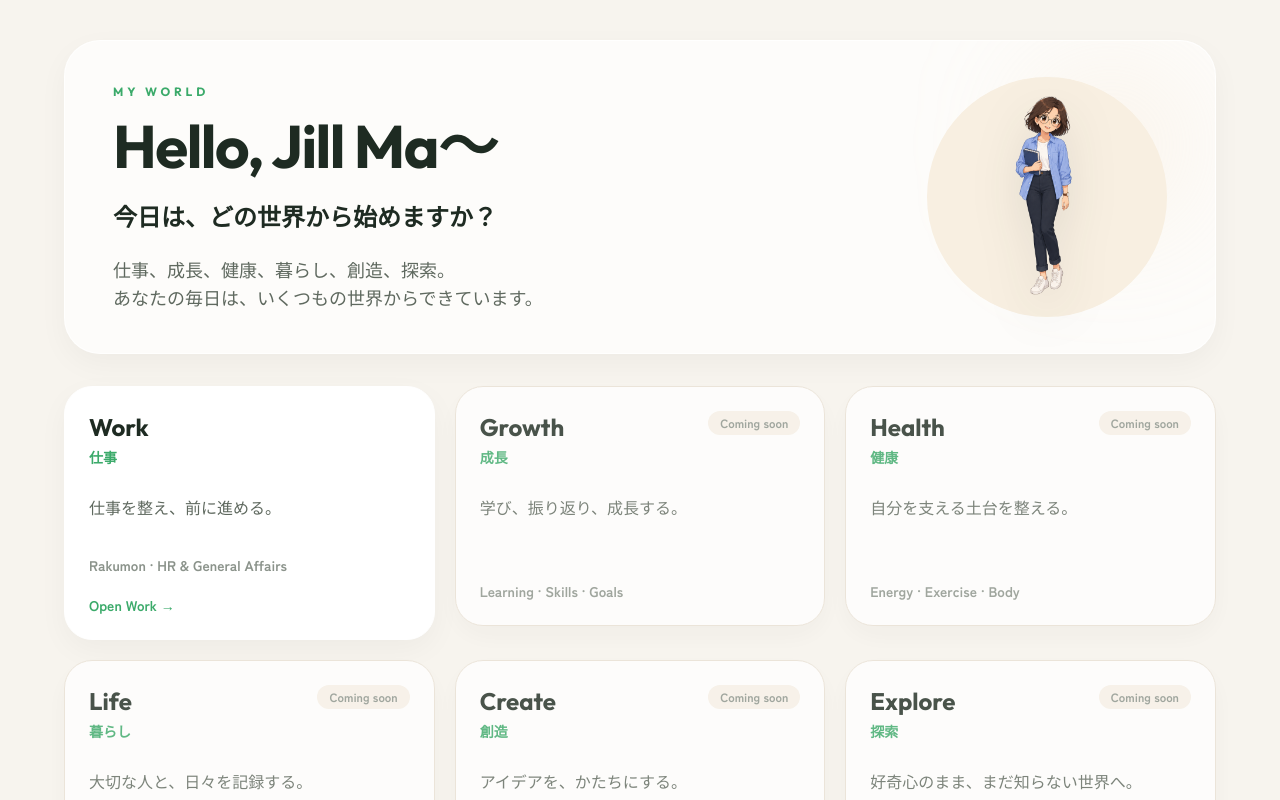
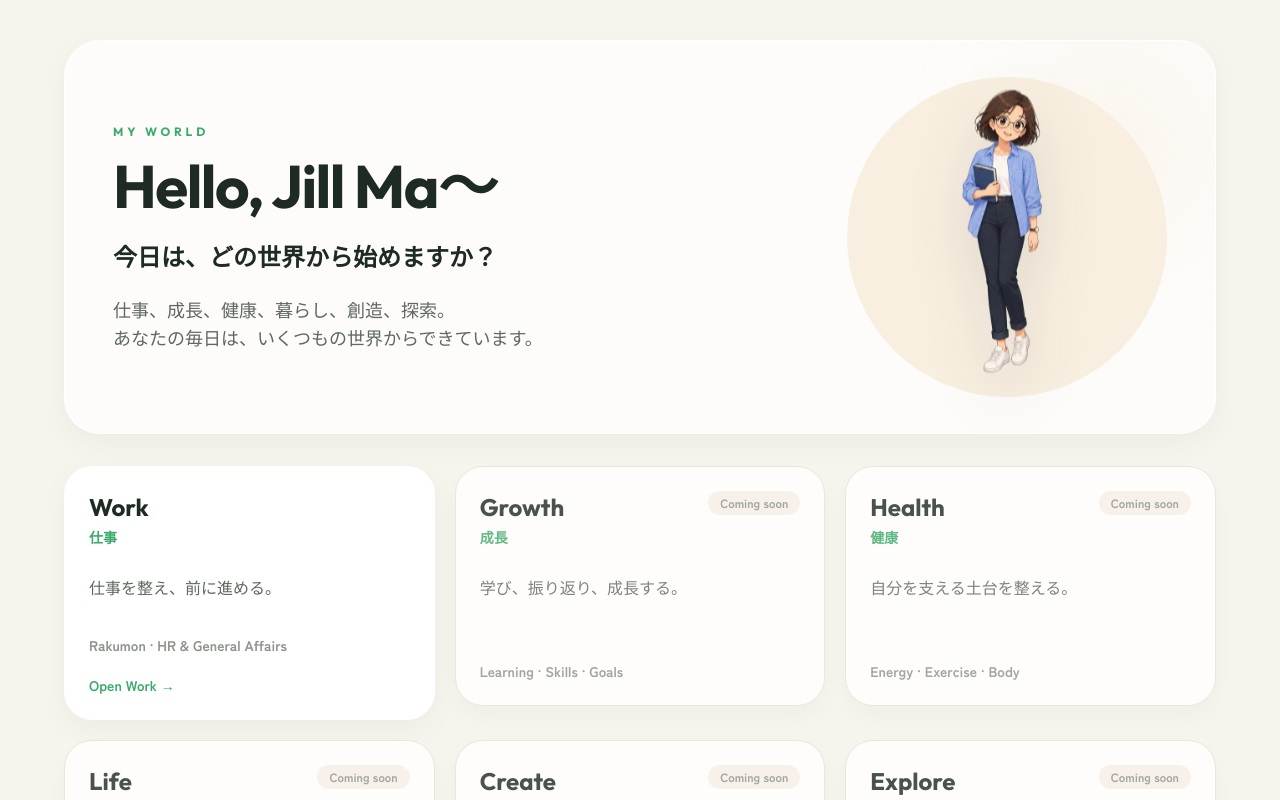
Before and after one commit to jillma215-boop/meeting-workspace, a Next.js app: page /my-world in a window 1280 px wide. Shown: the top 800 px of the page. Built offline with nearby package versions, Linux system fonts and the light colour scheme.

Commit message:
Add subtle animated Digital Jill hero companion

```diff
--- a/app/globals.css
+++ b/app/globals.css
@@ -103,3 +103,20 @@ textarea, input, select { outline: none; }
 @media (prefers-reduced-motion: reduce) {
   .mori-assistant__image { animation: none !important; }
 }
+
+.digital-jill {
+  background: transparent;
+  border: 0;
+  animation: digital-jill-breathe 3.5s ease-in-out infinite;
+  transition: transform 200ms ease;
+}
+.digital-jill:hover {
+  transform: scale(1.02);
+}
+@keyframes digital-jill-breathe {
+  0%, 100% { translate: 0 0; }
+  50% { translate: 0 -4px; }
+}
+@media (prefers-reduced-motion: reduce) {
+  .digital-jill { animation: none !important; }
+}
--- a/app/my-world/page.tsx
+++ b/app/my-world/page.tsx
@@ -53,7 +53,7 @@ export default function MyWorldPage() {
       <div className="mx-auto max-w-6xl">
         <section className="relative overflow-hidden rounded-[36px] border border-white/80 bg-white/70 px-6 py-9 shadow-premium md:px-10 lg:px-12">
           <div className="pointer-events-none absolute right-8 top-8 h-36 w-36 rounded-full bg-[#F1D8B6]/30 blur-3xl" />
-          <div className="relative grid items-center gap-8 lg:grid-cols-[minmax(0,1fr)_16rem]">
+          <div className="relative grid items-center gap-8 lg:grid-cols-[minmax(0,1fr)_22rem]">
             <div className="max-w-3xl">
               <p className="font-outfit text-xs font-bold uppercase tracking-[0.32em] text-rakumon-green">My World</p>
               <h1 className="mt-4 font-outfit text-5xl font-bold tracking-tight md:text-6xl">Hello, Jill Ma～</h1>
@@ -63,8 +63,15 @@ export default function MyWorldPage() {
               </p>
             </div>
             <div className="flex justify-center lg:justify-end">
-              <div className="relative grid h-52 w-52 place-items-center rounded-full bg-[#F8EFE1] md:h-60 md:w-60">
-                <Image src="/jill/jill-idle.png" alt="Digital Jill" width={234} height={234} priority className="h-52 w-52 object-contain drop-shadow-[0_18px_24px_rgba(30,43,34,0.10)] md:h-56 md:w-56" />
+              <div className="relative grid h-64 w-64 place-items-center rounded-full bg-[#F8EFE1] md:h-80 md:w-80">
+                <Image
+                  src="/jill/jill-idle.png"
+                  alt="Digital Jill"
+                  width={320}
+                  height={320}
+                  priority
+                  className="digital-jill h-60 w-60 object-contain drop-shadow-[0_22px_30px_rgba(30,43,34,0.12)] md:h-80 md:w-80"
+                />
               </div>
             </div>
           </div>
```
